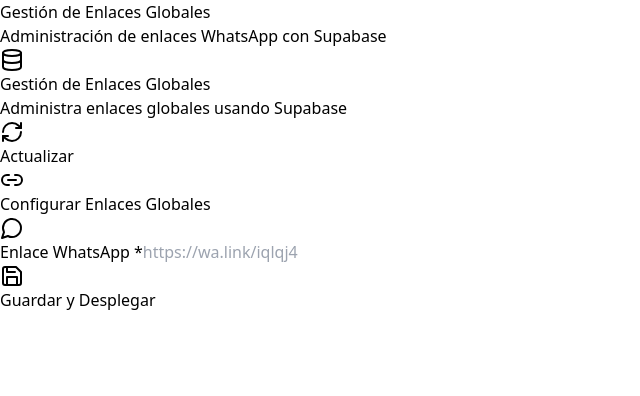
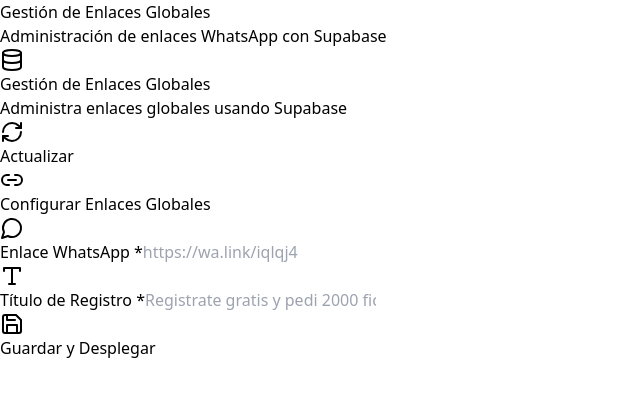
Before and after one commit to JugaSeguro/adminpanel, a React (Vite) app: page / in a window 1280 px wide. Shown: the top 396 px of the page, without its empty margins (0-640 px from the left). Built offline with nearby package versions, Linux system fonts and the light colour scheme; no server answers; the database is empty.

Commit message:
Registro

```diff
--- a/src/components/tabs/SupabaseLinksTab.jsx
+++ b/src/components/tabs/SupabaseLinksTab.jsx
@@ -1,12 +1,13 @@
 import React, { useState, useEffect } from 'react'
-import { Save, Database, MessageCircle, Link2, Trash2, Plus, RefreshCw, Rocket } from 'lucide-react'
+import { Save, Database, MessageCircle, Link2, Trash2, Plus, RefreshCw, Rocket, Type } from 'lucide-react'
 import { useSupabase } from '../../hooks/useSupabase'
 
 const SupabaseLinksTab = () => {
   const { isLoading, error, supabase } = useSupabase()
   const [globalLinks, setGlobalLinks] = useState(null)
   const [formData, setFormData] = useState({
-    whatsapp_link: ''
+    whatsapp_link: '',
+    register_title: ''
   })
   const [isUpdating, setIsUpdating] = useState(false)
   const [successMessage, setSuccessMessage] = useState('')
@@ -29,7 +30,8 @@
       if (data) {
         setGlobalLinks(data)
         setFormData({
-          whatsapp_link: data.whatsapp_link || ''
+          whatsapp_link: data.whatsapp_link || '',
+          register_title: data.register_title || 'Registrate gratis y pedi 2000 fichas para probar'
         })
       }
     } catch (err) {
@@ -46,8 +48,8 @@
     setIsUpdating(true)
     setDeploymentStatus('')
 
-    if (!formData.whatsapp_link) {
-      alert('Por favor completa el enlace de WhatsApp')
+    if (!formData.whatsapp_link || !formData.register_title) {
+      alert('Por favor completa todos los campos requeridos')
       setIsUpdating(false)
       return
     }
@@ -59,6 +61,7 @@
         .upsert({
           id: globalLinks?.id || undefined,
           whatsapp_link: formData.whatsapp_link,
+          register_title: formData.register_title,
           updated_at: new Date().toISOString()
         })
         .select()
@@ -184,6 +187,22 @@
                 required
               />
             </div>
+
+            {/* Título de Registro */}
+            <div className="mt-4">
+              <label className="block text-sm font-medium text-slate-700 mb-2">
+                <Type className="inline w-4 h-4 mr-1" />
+                Título de Registro *
+              </label>
+              <input
+                type="text"
+                value={formData.register_title}
+                onChange={(e) => setFormData({ ...formData, register_title: e.target.value })}
+                placeholder="Registrate gratis y pedi 2000 fichas para probar"
+                className="w-full px-3 py-2 border border-slate-300 rounded-lg focus:ring-2 focus:ring-blue-500 focus:border-blue-500"
+                required
+              />
+            </div>
           </div>
 
           <div className="flex space-x-3">
```
